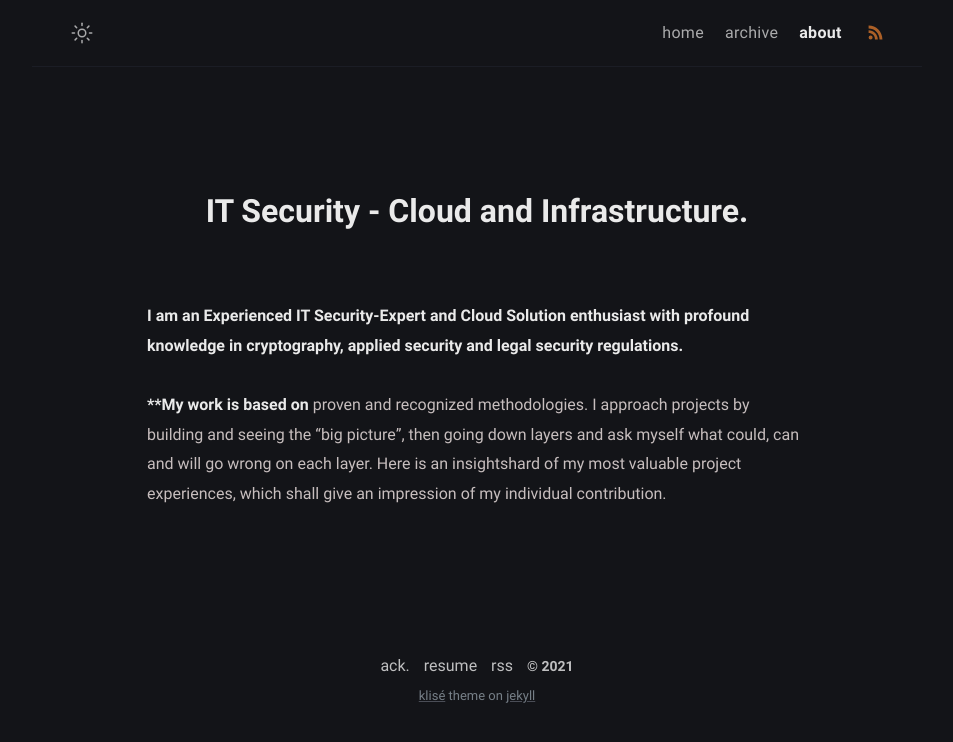
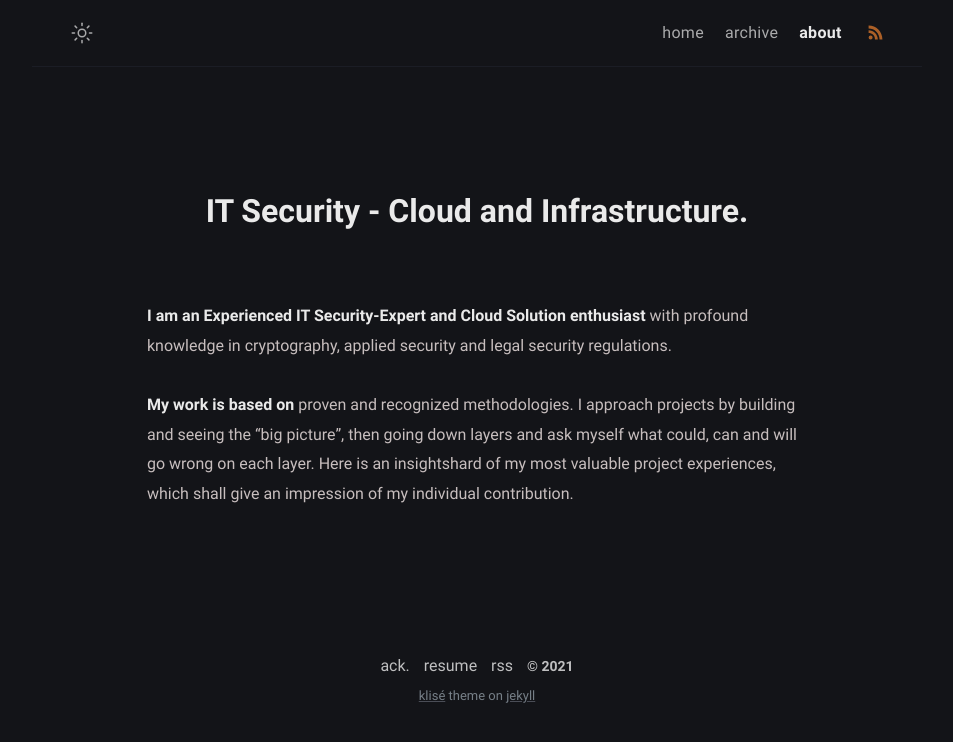
Before and after one commit to securebitAsif/fabulous-jupiter-8f84d, a Jekyll site: the page built from about.md, in a window 1280 px wide. Shown: the top 742 px of the page, without its empty margins (163-1116 px from the left). Built offline with Jekyll 4.4.1, drawn with Linux system fonts in a browser that asks for light colours.

```diff
--- a/about.md
+++ b/about.md
@@ -6,5 +6,5 @@ excerpt: idk
 comments: false
 ---
 
-**I am an Experienced IT Security-Expert and Cloud Solution enthusiast with profound knowledge in cryptography, applied security and legal security regulations.<br><br>
+**I am an Experienced IT Security-Expert and Cloud Solution enthusiast** with profound knowledge in cryptography, applied security and legal security regulations.<br><br>
 **My work is based on** proven and recognized methodologies. I approach projects by building and seeing the “big picture”, then going down layers and ask myself what could, can and will go wrong on each layer. Here is an insightshard of my most valuable project experiences, which shall give an impression of my individual contribution.
```
